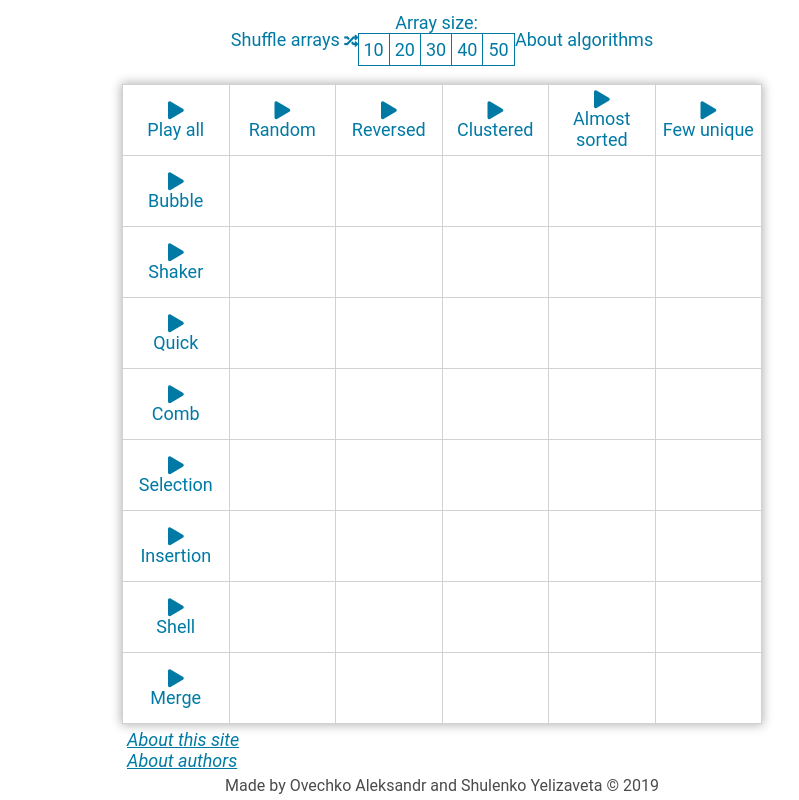
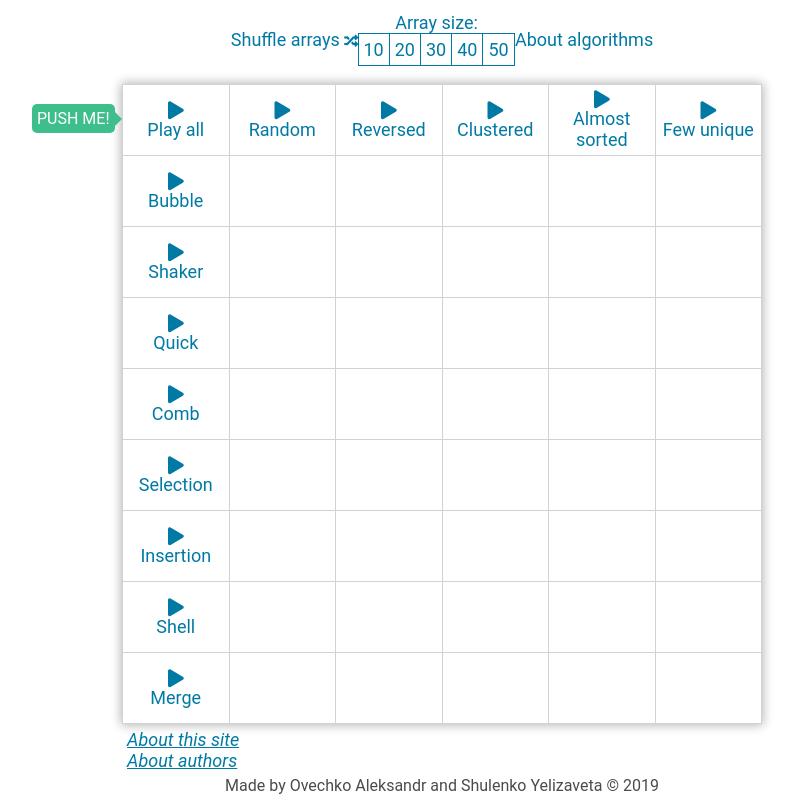
Before and after one commit to AlexWebUa/sorting-vizualization, a website: page index.html in a window 1280 px wide. Shown: the part 86-886 px from the top of the page, without its empty margins (198-997 px from the left). Drawn offline with Linux system fonts and the light colour scheme; no server answers.

Commit message:
Added "Push me!" button

```diff
--- a/index.html
+++ b/index.html
@@ -16,11 +16,11 @@
 
 <main>
     <div class="controls">
-        <div class="control-shuffle" id="shuffle-arrays">
-            <span id="shuffle">Shuffle arrays</span>
+        <div class="control-shuffle" id="shuffle">
+            <span>Shuffle arrays</span>
             <i class="fas fa-random"></i>
         </div>
-        <div class="control-size">
+        <div class="control-size" id="array-size">
             <span>Array size:</span>
             <div class="btn-group">
                 <button class="btn" data-size="10">10</button>
@@ -35,7 +35,9 @@
         </div>
     </div>
 
+
     <div class="sorting-frame">
+        <div id="pushMe">Push me!</div>
         <table>
 
             <tr>
--- a/js/animator.js
+++ b/js/animator.js
@@ -1,4 +1,6 @@
+const shuffleButton = document.getElementById("shuffle");
 const test = document.getElementById("test");
+const arrayControlButtons = document.getElementById("control-size").getElementsByClassName("btn-group")[0].getElementsByClassName("btn");
 
 test.addEventListener("click", ev => {
     testAll(20);
--- a/sass/style.scss
+++ b/sass/style.scss
@@ -5,12 +5,12 @@ $accent-green: #3dbe8b;
 $pastel-red: #ef6461;
 $hover-gray: #e6e6e6;
 
-@font-face{
-  font-family:"fontawesome";
-  font-style:normal;
-  font-weight:400;
-  font-display:auto;
-  src:url(../assets/webfonts/fa-solid-900.eot);
+@font-face {
+    font-family: "fontawesome";
+    font-style: normal;
+    font-weight: 400;
+    font-display: auto;
+    src: url(../assets/webfonts/fa-solid-900.eot);
     src: url(../assets/webfonts/fa-solid-900.eot?#iefix) format("embedded-opentype"),
     url(../assets/webfonts/fa-solid-900.woff2) format("woff2"),
     url(../assets/webfonts/fa-solid-900.woff) format("woff"),
@@ -33,6 +33,7 @@ body {
     height: 100vh;
     max-width: 50%;
     margin: 0 auto;
+
     header {
         padding: 0 10px;
         box-sizing: border-box;
@@ -45,6 +46,7 @@ body {
         background-color: $light-blue;
         color: white;
         border-radius: 0 0 40px 40px;
+
         h1 {
             font-size: 48px;
             font-weight: 900;
@@ -58,28 +60,34 @@ body {
         align-items: center;
         color: $main-blue;
         font-size: 18px;
+
         .fas {
-      -moz-osx-font-smoothing:grayscale;
-      -webkit-font-smoothing:antialiased;
-      display:inline-block;
-      font-style:normal;
-      font-variant:normal;
-      text-rendering:auto;
-      line-height:1;
+            -moz-osx-font-smoothing: grayscale;
+            -webkit-font-smoothing: antialiased;
+            display: inline-block;
+            font-style: normal;
+            font-variant: normal;
+            text-rendering: auto;
+            line-height: 1;
             font-family: "fontawesome";
         }
+
         .fa-play:before {
             content: "\f04b";
         }
+
         .fa-random:before {
-      content:"\f074";
+            content: "\f074";
         }
+
         span {
             cursor: pointer;
+
             &:hover {
                 color: lighten($main-blue, 15);
             }
         }
+
         .controls {
             height: 90px;
             display: flex;
@@ -87,13 +95,17 @@ body {
             align-items: center;
             justify-content: space-between;
             width: 66%;
+
             .fa-random {
                 font-size: 14px;
             }
+
             .control-size {
                 text-align: center;
+
                 .btn-group {
                     display: flex;
+
                     .btn {
                         cursor: pointer;
                         display: inline-block;
@@ -103,7 +115,8 @@ body {
                         padding: 5px;
                         margin: 0 0 0 -1px;
                         border: 1px solid $main-blue;
-            &:hover{
+
+                        &:hover {
                             background-color: $hover-gray;
                         }
                     }
@@ -111,14 +124,42 @@ body {
             }
         }
 
+
         .sorting-frame {
             width: 100%;
+            position: relative;
+
+            #pushMe {
+                background: $accent-green;
+                text-transform: uppercase;
+                padding: 5px;
+                font-size: 16px;
+                color: white;
+                border-radius: 5px;
+                position: absolute;
+                top: 20px;
+                left: -90px;
+
+                &:after {
+                    content: "";
+                    position: absolute;
+                    height: 0;
+                    width: 0;
+                    border-top: 8px solid transparent;
+                    border-bottom: 8px solid transparent;
+                    border-left: 8px solid #3dbe8b;
+                    top: 7px;
+                    right: -7px;
+                }
+            }
+
             table {
                 width: 100%;
                 box-shadow: 0 0 10px 1px rgba(0, 0, 0, 0.3);
                 border: 1px solid #d1d2d3;
                 border-collapse: collapse;
                 text-align: center;
+
                 .playable {
                     height: 100%;
                     display: flex;
@@ -127,10 +168,12 @@ body {
                     align-items: center;
                     flex-direction: column;
                 }
+
                 td, th {
                     border: 1px solid #d1d2d3;
                     height: 70px;
                     width: 16.6%;
+
                     &:hover {
                         background-color: $hover-gray;
                         color: lighten($main-blue, 15);
@@ -142,6 +185,7 @@ body {
         .useful-links {
             margin: 5px;
             align-self: baseline;
+
             span {
                 text-decoration: underline;
                 font-style: italic;
```
Also changed, not shown: css/style.min.css. Lines whose indentation alone changed are shown as unchanged.
